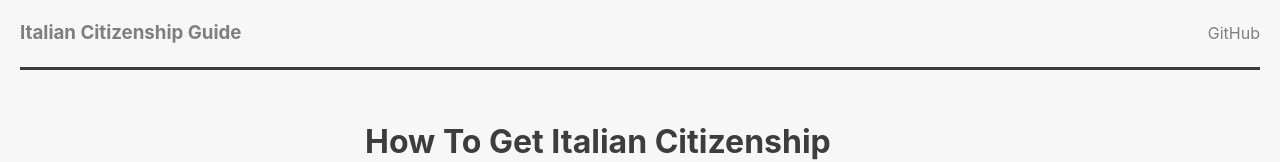
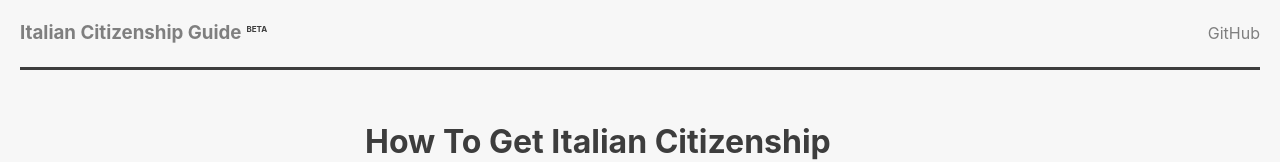
Before and after one commit to pscroce/italian-citizenship-guide, a React (Create React App) app: page / in a window 1280 px wide. Shown: the top 162 px of the page. Built offline with nearby package versions, Linux system fonts and the light colour scheme.

Commit message:
feat: add BETA to name of website

```diff
--- a/src/App.css
+++ b/src/App.css
@@ -202,7 +202,10 @@ form {
 
 
 
-
+sup {
+  font-size: .5rem;
+  margin-left: 5px;
+}
 
 
 /* other forms */
--- a/src/components/layout/Header.js
+++ b/src/components/layout/Header.js
@@ -5,7 +5,7 @@ function Header() {
   return (
     <header className="App-header">
       <nav className="primary-nav">
-        <h3><Link to="/">Italian Citizenship Guide</Link></h3>
+        <h3><Link to="/">Italian Citizenship Guide</Link><sup>BETA</sup></h3>
         <div className="nav-right">
           <a href="https://github.com/pscroce/italian-citizenship-guide" target="_blank" rel="noopener noreferrer">GitHub</a>
         </div>
```
